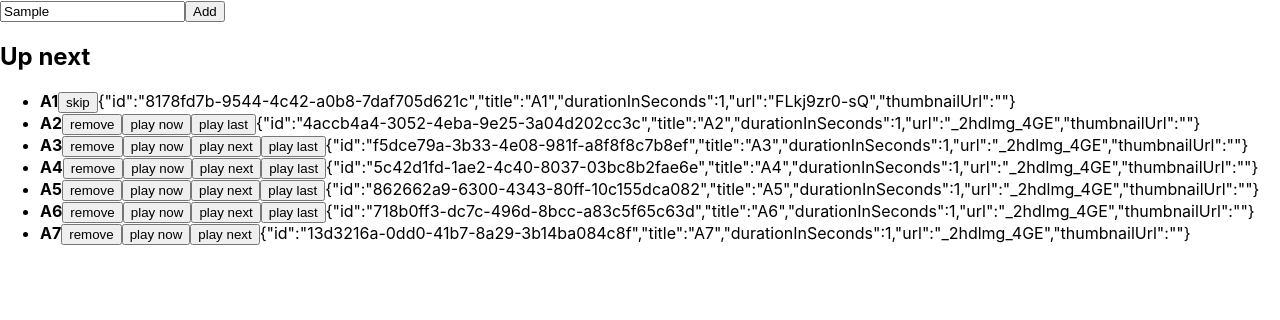
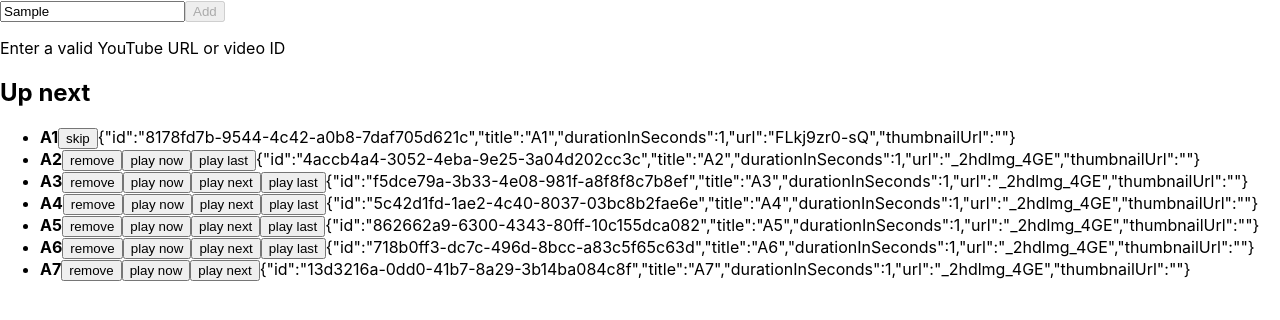
Before and after one commit to danfishgold/similarweb-playlist, a React (Create React App) app in the folder client/: page / in a window 1280 px wide. Both pictures are taken after typing "Sample" into the empty fields and a click on the button "add some CRJ". Shown: the top 320 px of the page. Built offline with nearby package versions, Linux system fonts and the light colour scheme; no server answers.

Commit message:
Add input validation

```diff
--- a/client/src/components/SongInput.tsx
+++ b/client/src/components/SongInput.tsx
@@ -13,6 +13,8 @@ export default function SongInput({ onAddSong }: Props) {
   const [metadata, setMetadata] = React.useState<Metadata>({
     type: 'notSubmitted',
   })
+
+  const videoId = parseVideoIdFromInput(inputValue)
 
   const onSubmit = (e: React.FormEvent<HTMLFormElement>) => {
     e.preventDefault()
@@ -33,7 +35,40 @@ export default function SongInput({ onAddSong }: Props) {
         value={inputValue}
         onChange={(e) => setInputValue(e.target.value)}
       />
-      <button>Add</button>
+      <button disabled={!videoId}>Add</button>
+      {inputValue && !videoId && <p>Enter a valid YouTube URL or video ID</p>}
     </form>
   )
 }
+
+const youtubeIdRegex = /^[A-Za-z0-9_-]{11}$/
+
+function parseVideoIdFromInput(inputValue: string): string | null {
+  try {
+    const url = new URL(inputValue)
+    switch (url.host) {
+      case 'www.youtube.com': {
+        if (url.pathname !== '/watch') {
+          return null
+        }
+        return url.searchParams.get('v')
+      }
+      case 'www.youtu.be': {
+        if (!youtubeIdRegex.test(url.pathname.slice(1))) {
+          return null
+        }
+
+        return url.pathname.slice(1)
+      }
+      default: {
+        return null
+      }
+    }
+  } catch {
+    if (!youtubeIdRegex.test(inputValue)) {
+      return null
+    }
+
+    return inputValue
+  }
+}
```
Also changed, not shown: 1 other file (tests, documents, lock files or other folders).
